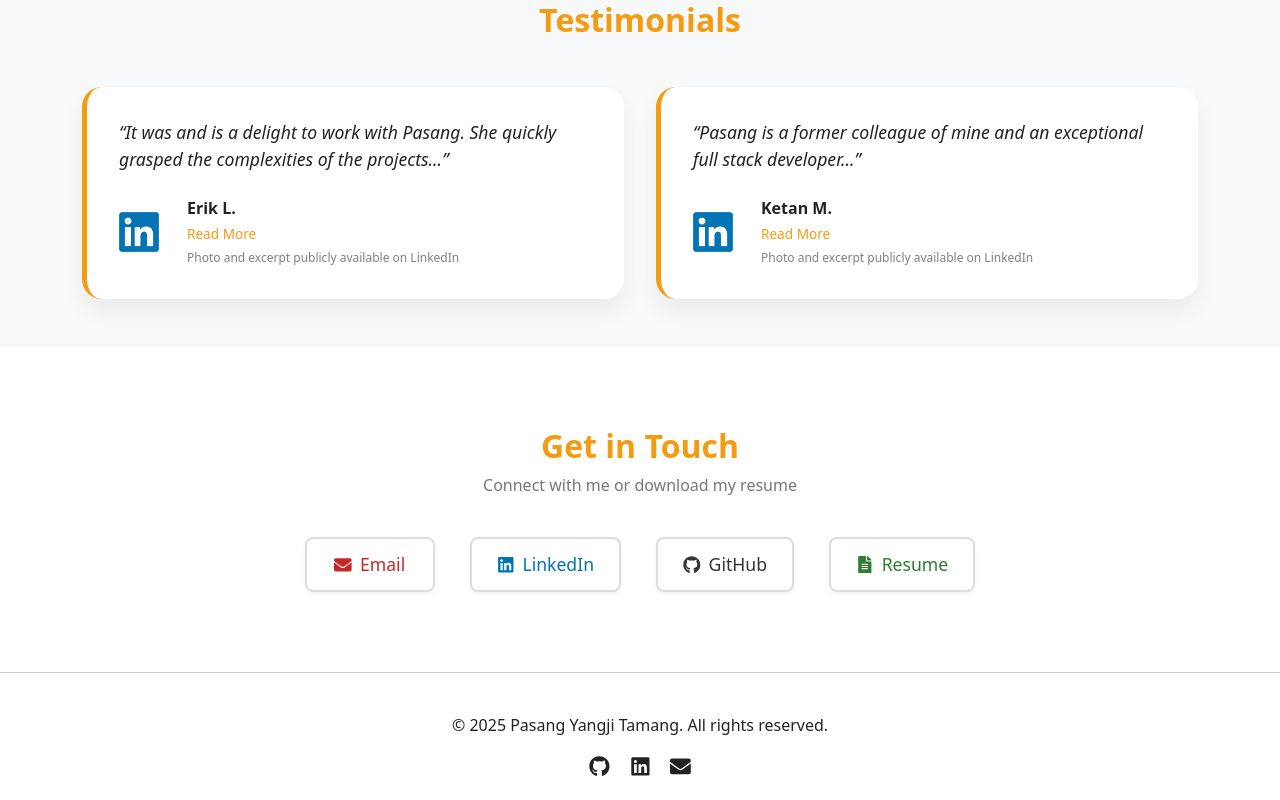
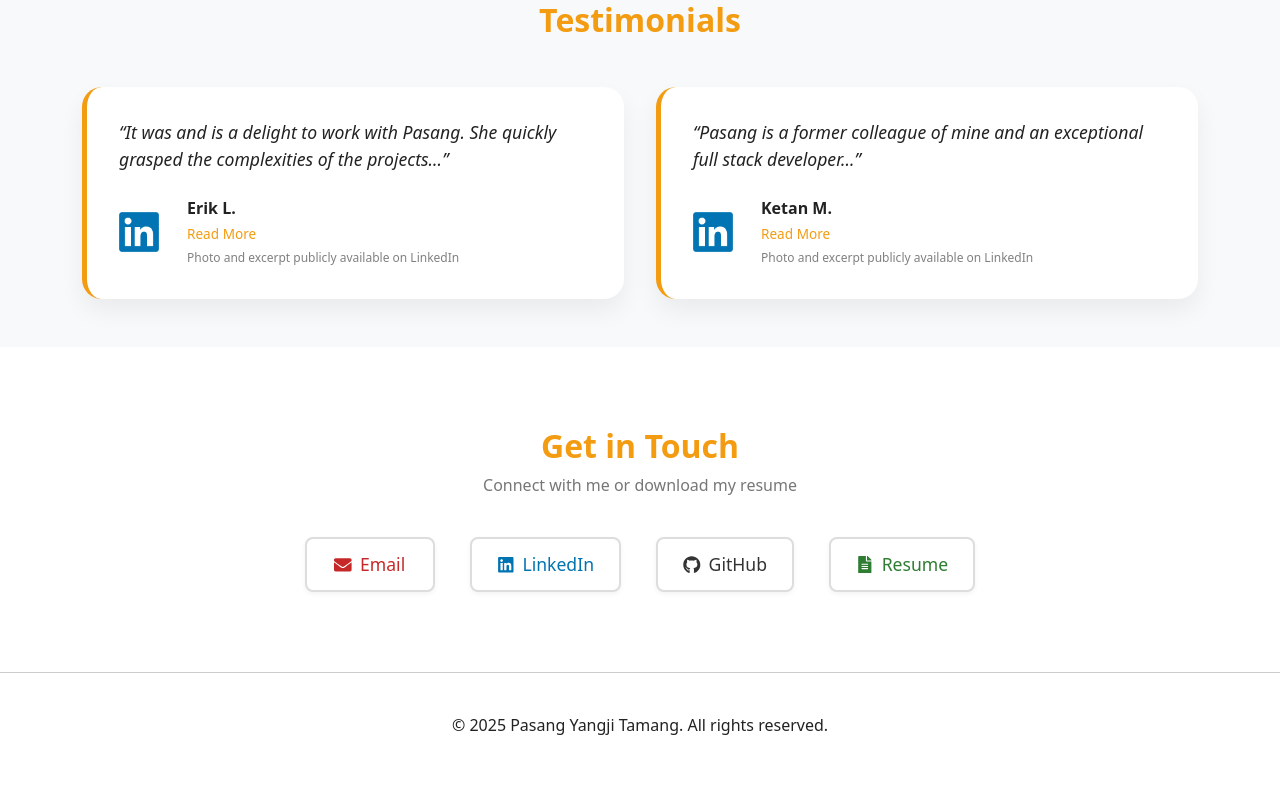
Before and after one commit to pasang7/portfolio-react, a React (Create React App) app: page / in a window 1280 px wide. Shown: the part 2918-3718 px from the top of the page. After the commit the page ends 3687 px from the top, so only its background shows below. Built offline with nearby package versions, Linux system fonts and the light colour scheme.

Commit message:
Hide buttons from footer section https://github.com/pasang7/portfolio-react/issues/4#issue-3174359533

```diff
--- a/src/components/Footer.js
+++ b/src/components/Footer.js
@@ -32,7 +32,7 @@
           <p className="footer-text">
             &copy; {currentYear} Pasang Yangji Tamang. All rights reserved.
           </p>
-          <div className="footer-links">
+          {/* <div className="footer-links">
               <a
                 href="https://github.com/yourusername"
                 target="_blank"
@@ -52,7 +52,7 @@
               <a href="mailto:your@email.com" title="Email">
                 <FaEnvelope />
               </a>
-            </div>
+            </div> */}
         </div>
       </footer>
 
```
